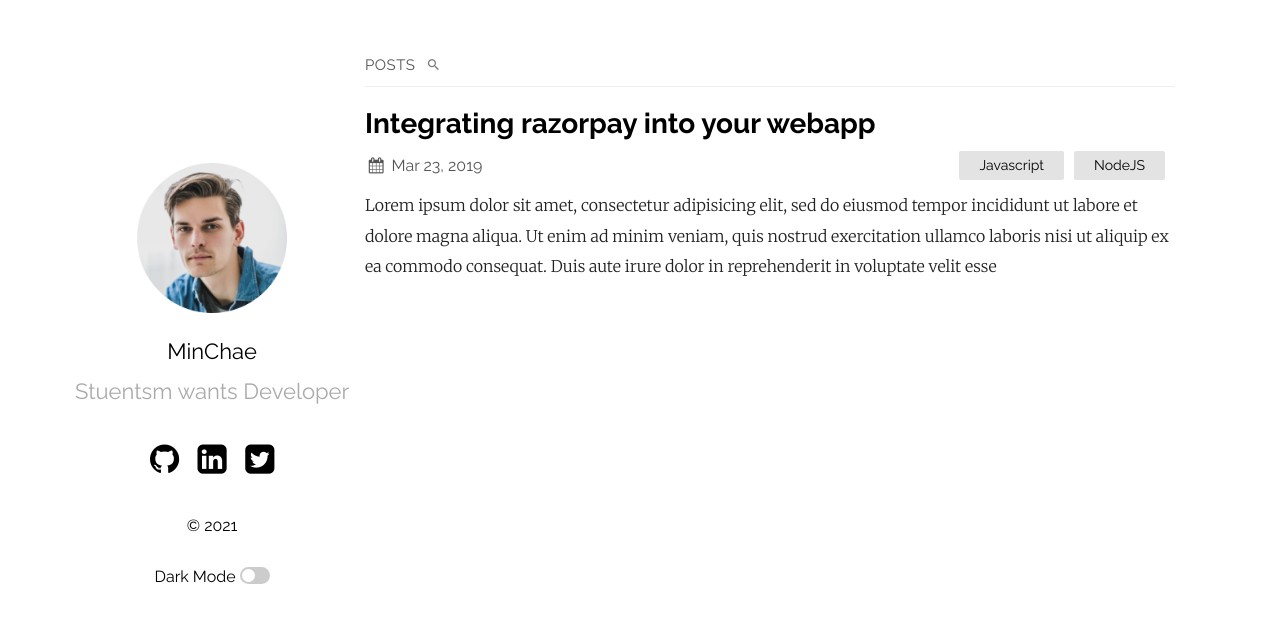
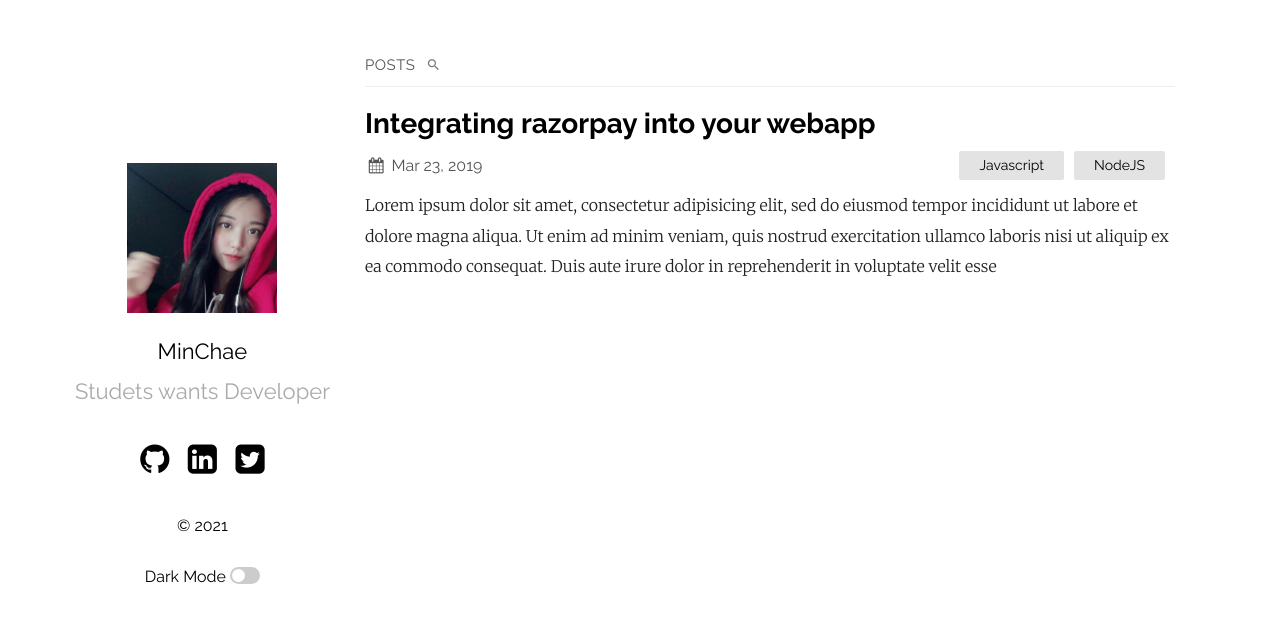
Before and after one commit to alsco1234/NOalsco1234.github.io, a Jekyll site: the page built from index.md, in a window 1280 px wide. Shown: the top 623 px of the page. Built offline with Jekyll 4.4.1, drawn with Linux system fonts in a browser that asks for light colours.

Commit message:
edit picture

```diff
--- a/_config.yml
+++ b/_config.yml
@@ -13,12 +13,12 @@ sass:
   sass_dir: _sass
 plainwhite:
   name: MinChae
-  tagline: Stuentsm wants Developer
+  tagline: Studets wants Developer
   date_format: "%b %-d, %Y"
   sitemap: true # set to true to generate sitemap.xml content
   search: true # set to true to enable searchbar
   dark_mode: true # set to true to add dark mode toggle
-  portfolio_image: "assets/portfolio.png" # the path from the base directory of the site to the image to display (no / at the start)
+  portfolio_image: "assets/myface.jpg" # the path from the base directory of the site to the image to display (no / at the start)
   html_lang: "en" # set the lang attribute of the <html> tag for the pages. See here for a list of codes: https://www.w3schools.com/tags/ref_country_codes.asp
   condensed_mobile:
     #- home
```
Also changed, not shown: assets/myface.jpg (added).
